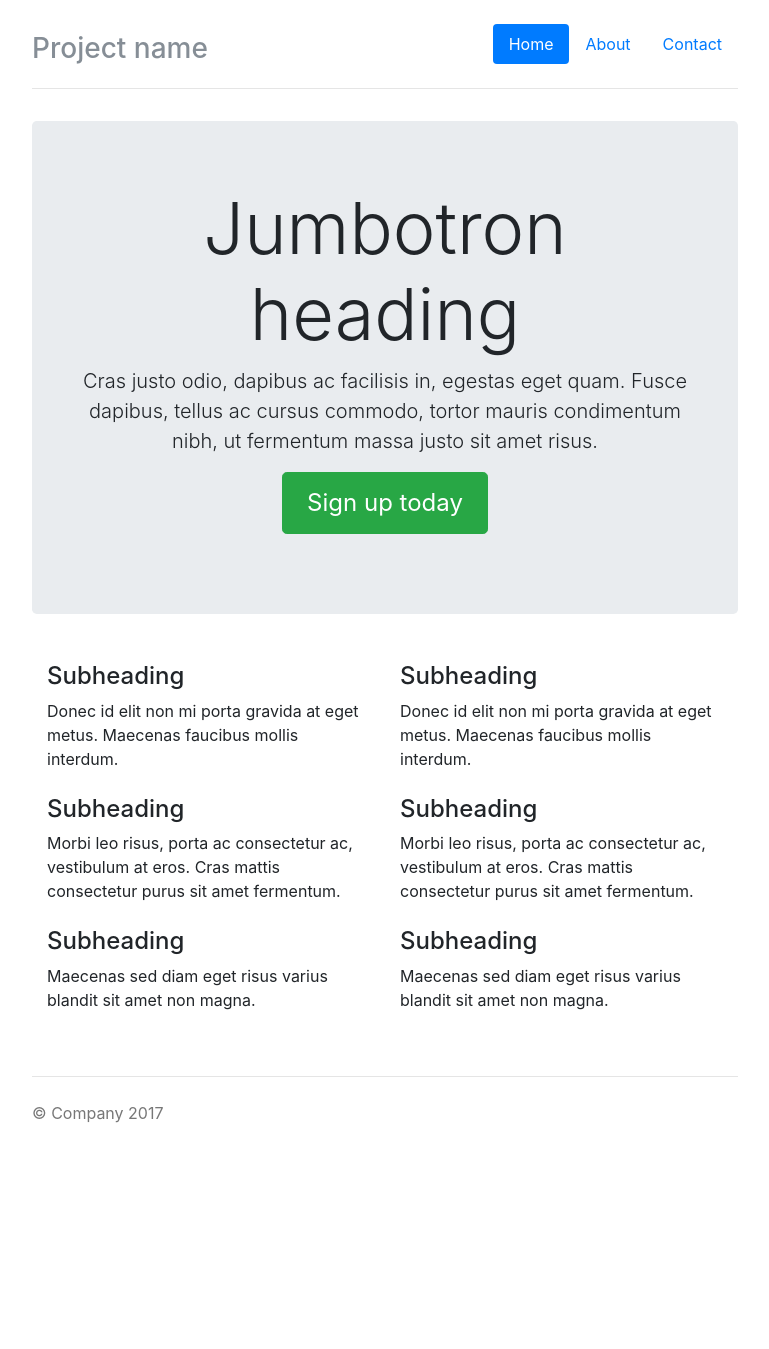
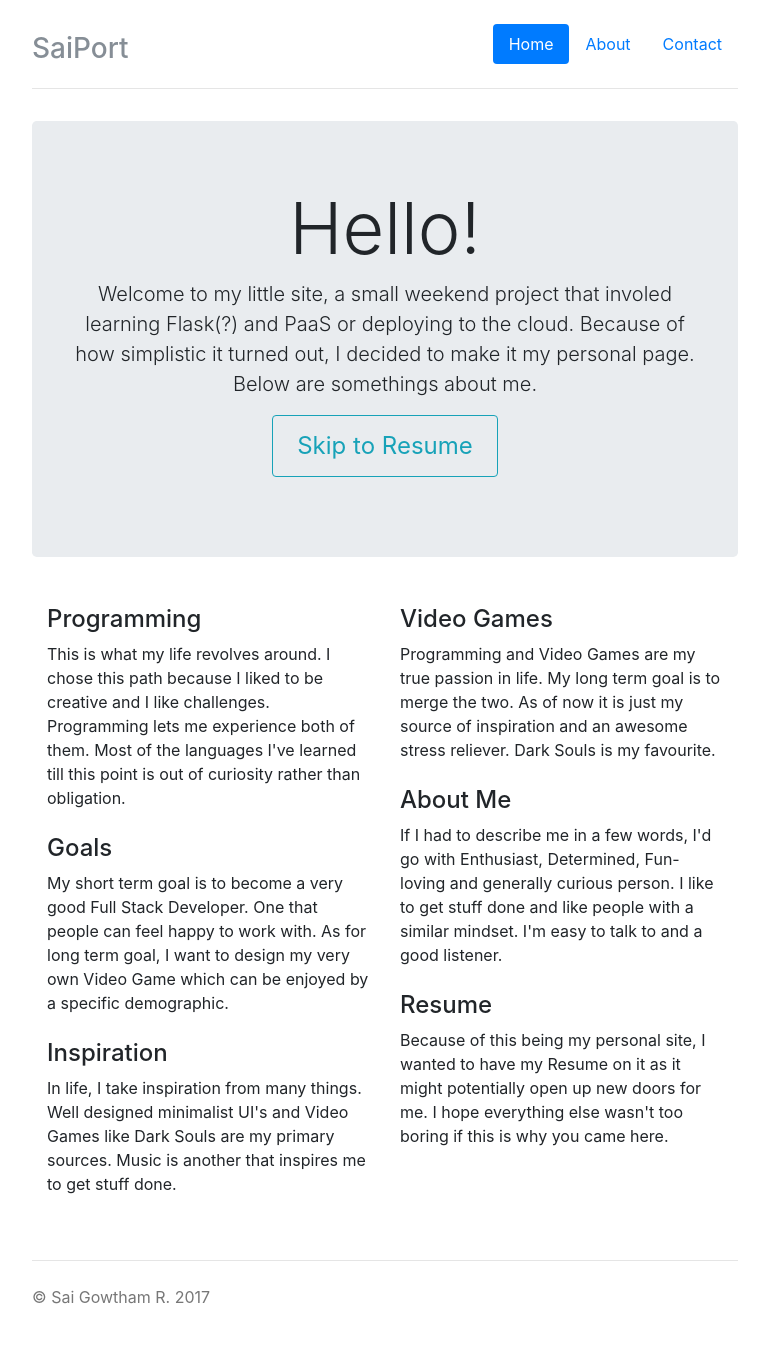
Before and after one commit to SaiGo05/flask-site, a Flask app: page / in a window 1280 px wide. Shown: the whole page, without its empty margins (255-1024 px from the left). Before the commit the page ends 1123 px from the top, so only its background shows below. Run offline with Flask 2, Linux system fonts and the light colour scheme; some libraries are stand-ins or nearby versions.

Commit message:
updated html

```diff
--- a/templates/index.html
+++ b/templates/index.html
@@ -2,32 +2,32 @@
 
 {% block content %}
 <div class="jumbotron">
-        <h1 class="display-3">Jumbotron heading</h1>
-        <p class="lead">Cras justo odio, dapibus ac facilisis in, egestas eget quam. Fusce dapibus, tellus ac cursus commodo, tortor mauris condimentum nibh, ut fermentum massa justo sit amet risus.</p>
-        <p><a class="btn btn-lg btn-success" href="#" role="button">Sign up today</a></p>
+        <h1 class="display-3">Hello!</h1>
+        <p class="lead">Welcome to my little site, a small weekend project that involed learning Flask(?) and PaaS or deploying to the cloud. Because of how simplistic it turned out, I decided to make it my personal page. Below are somethings about me.</p>
+        <p><a class="btn btn-outline-info" href="#" role="button">Skip to Resume</a></p>
       </div>
 
       <div class="row marketing">
         <div class="col-lg-6">
-          <h4>Subheading</h4>
-          <p>Donec id elit non mi porta gravida at eget metus. Maecenas faucibus mollis interdum.</p>
+          <h4>Programming</h4>
+          <p>This is what my life revolves around. I chose this path because I liked to be creative and I like challenges. Programming lets me experience both of them. Most of the languages I've learned till this point is out of curiosity rather than obligation.</p>
 
-          <h4>Subheading</h4>
-          <p>Morbi leo risus, porta ac consectetur ac, vestibulum at eros. Cras mattis consectetur purus sit amet fermentum.</p>
+          <h4>Goals</h4>
+          <p>My short term goal is to become a very good Full Stack Developer. One that people can feel happy to work with. As for long term goal, I want to design my very own Video Game which can be enjoyed by a specific demographic.</p>
 
-          <h4>Subheading</h4>
-          <p>Maecenas sed diam eget risus varius blandit sit amet non magna.</p>
+          <h4>Inspiration</h4>
+          <p>In life, I take inspiration from many things. Well designed minimalist UI's and Video Games like Dark Souls are my primary sources. Music is another that inspires me to get stuff done.</p>
         </div>
 
         <div class="col-lg-6">
-          <h4>Subheading</h4>
-          <p>Donec id elit non mi porta gravida at eget metus. Maecenas faucibus mollis interdum.</p>
+          <h4>Video Games</h4>
+          <p>Programming and Video Games are my true passion in life. My long term goal is to merge the two. As of now it is just my source of inspiration and an awesome stress reliever. Dark Souls is my favourite.</p>
 
-          <h4>Subheading</h4>
-          <p>Morbi leo risus, porta ac consectetur ac, vestibulum at eros. Cras mattis consectetur purus sit amet fermentum.</p>
+          <h4>About Me</h4>
+          <p>If I had to describe me in a few words, I'd go with Enthusiast, Determined, Fun-loving and generally curious person. I like to get stuff done and like people with a similar mindset. I'm easy to talk to and a good listener.</p>
 
-          <h4>Subheading</h4>
-          <p>Maecenas sed diam eget risus varius blandit sit amet non magna.</p>
+          <h4>Resume</h4>
+          <p>Because of this being my personal site, I wanted to have my Resume on it as it might potentially open up new doors for me. I hope everything else wasn't too boring if this is why you came here.</p>
         </div>
       </div>
 {% endblock %}
--- a/templates/layout.html
+++ b/templates/layout.html
@@ -9,7 +9,7 @@
 
     <link href="static/css/bootstrap.min.css" rel="stylesheet">
     <script src="https://maxcdn.bootstrapcdn.com/bootstrap/4.0.0-beta.2/js/bootstrap.min.js" integrity="sha384-alpBpkh1PFOepccYVYDB4do5UnbKysX5WZXm3XxPqe5iKTfUKjNkCk9SaVuEZflJ" crossorigin="anonymous"></script>
-    <title>Flask+Bootstrap+Heroku</title>
+    <title>Sai's Port</title>
     <link href="static/css/narrow-jumbotron.css" rel="stylesheet">
   </head>
 
@@ -30,7 +30,7 @@
             </li>
           </ul>
         </nav>
-        <h3 class="text-muted">Project name</h3>
+        <h3 class="text-muted">SaiPort</h3>
       </header>
 
       <main role="main">
@@ -39,7 +39,7 @@
       </main>
 
       <footer class="footer">
-        <p>&copy; Company 2017</p>
+        <p>&copy; Sai Gowtham R. 2017</p>
       </footer>
 
     </div> <!-- /container -->
```
